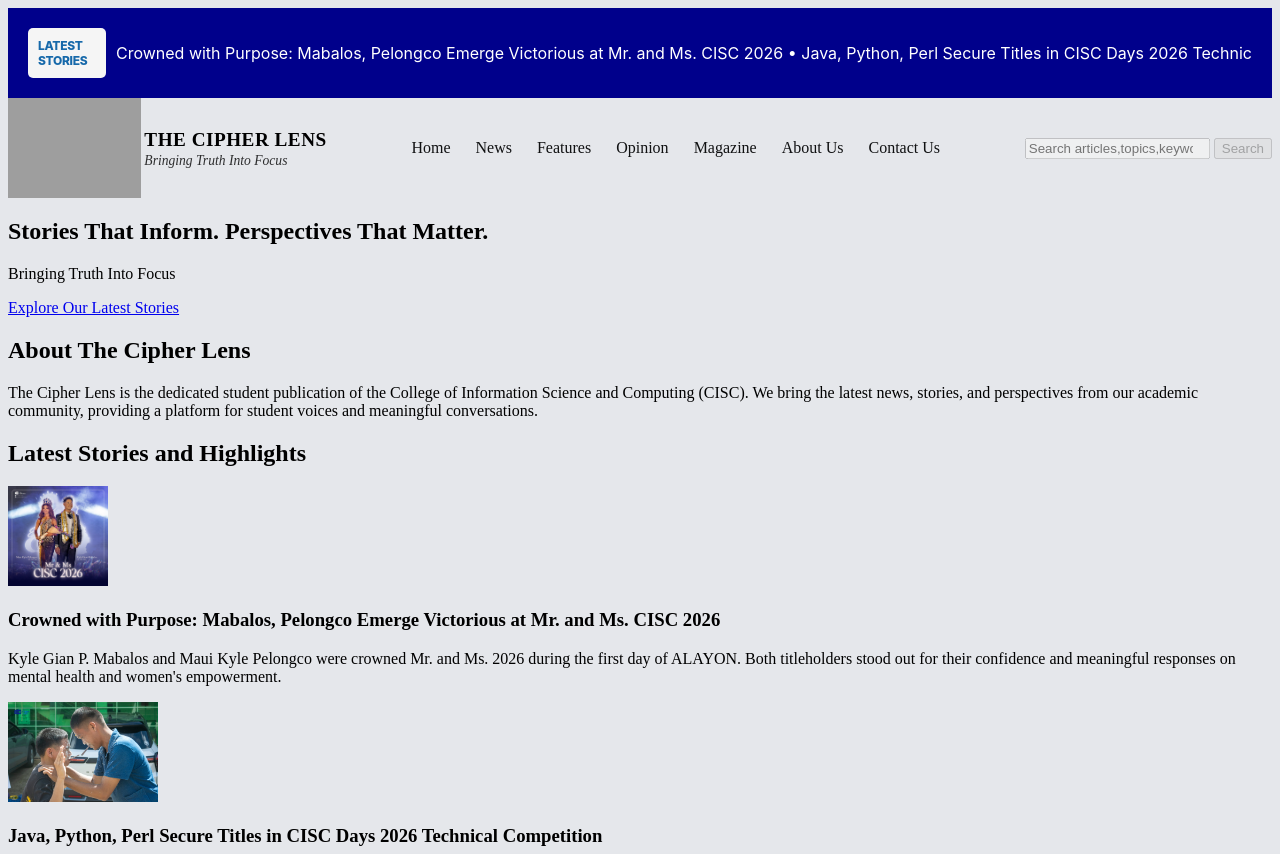
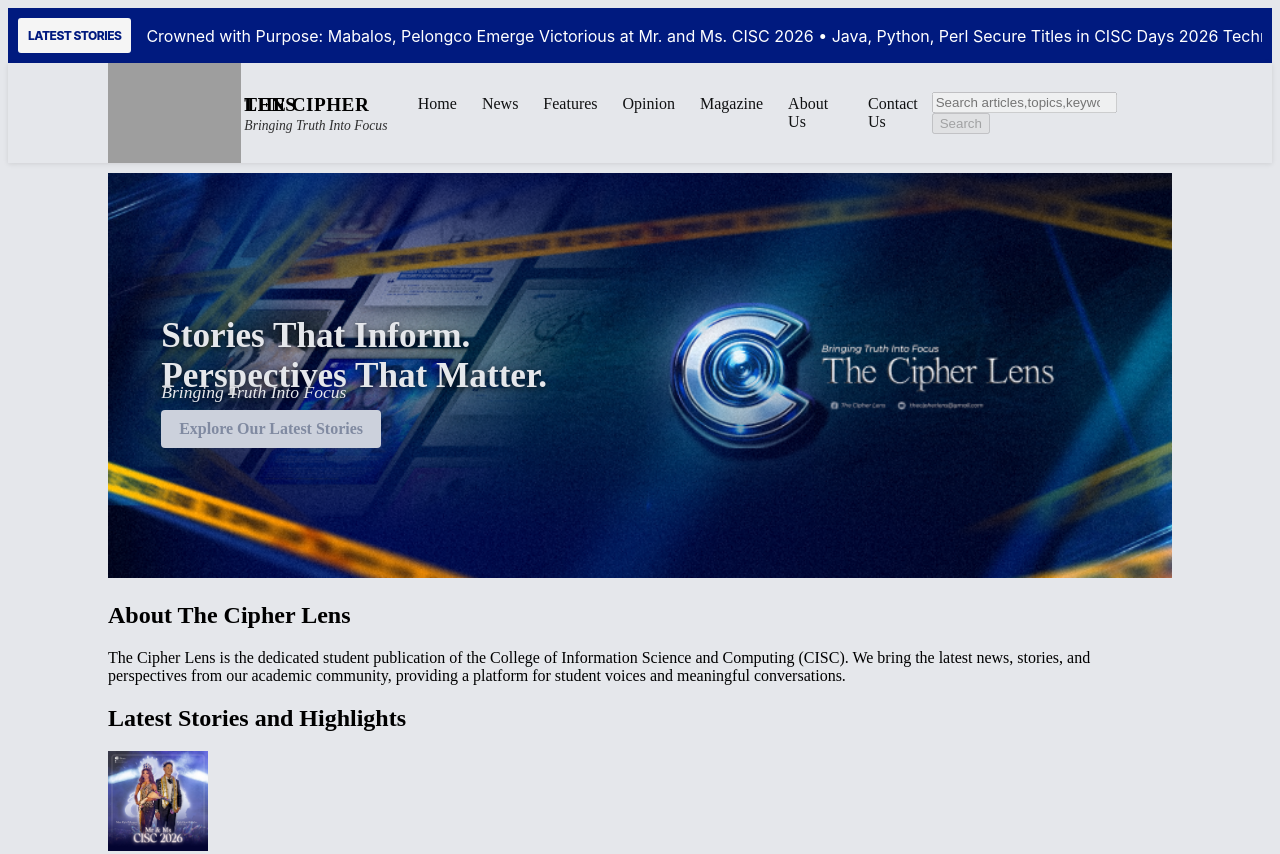
Before and after one commit to tamayosofia2k-ops/Tamayo-website, a plain HTML site: page index.html in a window 1280 px wide. Shown: the top 854 px of the page. Drawn offline with Linux system fonts and the light colour scheme; grey boxes are pictures that could not be loaded.

Commit message:
Experimented on the styles, added margins and hovers, etc.

```diff
--- a/css/style.css
+++ b/css/style.css
@@ -5,24 +5,26 @@ body {
 }
 
 .ticker {
-    background-color: darkblue;
+    background-color:#001a7f;
     display: flex;
-    gap: 10px;
+    gap: 15px;
     align-items: center;
     color: white;
-    padding: 20px;
+    padding: 10px;
     font-family: 'Inter', sans-serif;
     }
 
 .ticker-label {
     background-color:whitesmoke;
-    color:#1769AA;
+    color:#001a7f;
+    flex-shrink:0;
+    white-space: nowrap;
     padding: 10px;
-    border-radius: 5px;
+    border-radius: 3px;
     box-sizing: border-box;
     font-weight: 800;
     font-size: 12px;
-    letter-spacing: -0.3px;
+    letter-spacing: -0.5px;
 }
 
 .ticker-track {
@@ -31,11 +33,6 @@ body {
 
 }
 
-.header {
-    display: flex;
-    justify-content: space-between;
-    align-items: center;
-}
 
 .logo-container {
     display: flex;
@@ -81,6 +78,96 @@ body {
     color:#1769AA;
 }
 
+/* box-shadow: horizontal vertical blur spread color; */
+
+.header {
+    background-color: #E5E7EB;
+    box-shadow: 0 1px 5px rgba(0, 0, 0, 0.10);;
+}
+
+#head-margin {
+    display: flex;
+    justify-content: space-between;
+    align-items: center;
+    margin-left: 100px;
+    margin-right: 100px;
+
+}
+
+
+.main {
+    justify-content: space-between;
+    align-items: center;
+    margin-left: 100px;
+    margin-right: 100px;
+    margin-top: 10px;
+
+}
+
+.hero {
+    position: relative;
+    width: 100%;
+    overflow: hidden;
+}
+
+.bghero {
+    width: 100%;
+    height: auto;
+    object-fit: contain;
+    transition: filter 0.3s ease;
+    overflow: hidden;
+}
+
+.hero:hover .bghero {
+    filter: brightness(80%) opacity(100%) blur(2px);
+    overflow: hidden;
+}
+
+.hero h2, .hero p, .hero .btn {
+    position: absolute;
+    left: 5%;
+    z-index: 2;
+    color:#E5E7EB;
+    text-shadow: 0 2px 6px rgba(0, 0, 0, 0.75);
+    margin: 0;
+}
+
+.hero h2 {
+    top: 35%;
+    font-size: 2.2rem;
+    max-width: 45%;
+}
+
+
+.hero p{
+    top: 51%;
+    font-size: 1.1rem;
+    font-style: italic;
+
+}
+
+.hero .btn {
+    top: 58%;
+    padding: 10px 18px;
+    color:#808aa1;
+    text-decoration: none;
+    font-weight: bold;
+    border-radius: 4px;
+    text-shadow: none;
+    background-color: #ccd1dc;
+}
+
+.hero .btn:hover{
+    background-color: #ffffff;
+    transform: translate(-3px);
+    box-shadow: 0 8px 20px rgba(0, 0, 0, 0.35);
+    color: #001a7f;
+
+}
+
+
+
+
 .art-img {
     width: auto;
     height: 100px;
--- a/index.html
+++ b/index.html
@@ -8,7 +8,7 @@
     </head>
     <body>
 
-        <header id="header">
+        <header id="main-header">
 
             <div class="ticker">
                 <span class="ticker-label">LATEST STORIES</span>
@@ -22,8 +22,10 @@
                 </div>
             </div>
 
+
             <div class="header">
             <!--HEADER-->
+                <div id="head-margin">
                     <a href="/" class="logo-container">
                         <img src="images/Live.png" alt="The Cipher Lens" class="logo">
                         <div class="logo-text">
@@ -58,15 +60,18 @@
                     </form>
 
                 </div>
+            </div>
         </header>
 
-        <main>
+        <main class="main">
             <!--Hero Section-->
             <section class="hero">
 
+                <img src="images/Bg.png" alt="Background" class="bghero">
                 <h2>Stories That Inform. Perspectives That Matter.</h2>
                 <p>Bringing Truth Into Focus</p>
                 <a href="#latest-stories" class="btn">Explore Our Latest Stories</a>
+
 
             </section>
 
```
Also changed, not shown: images/Bg.png (added). Lines whose indentation alone changed are shown as unchanged.
